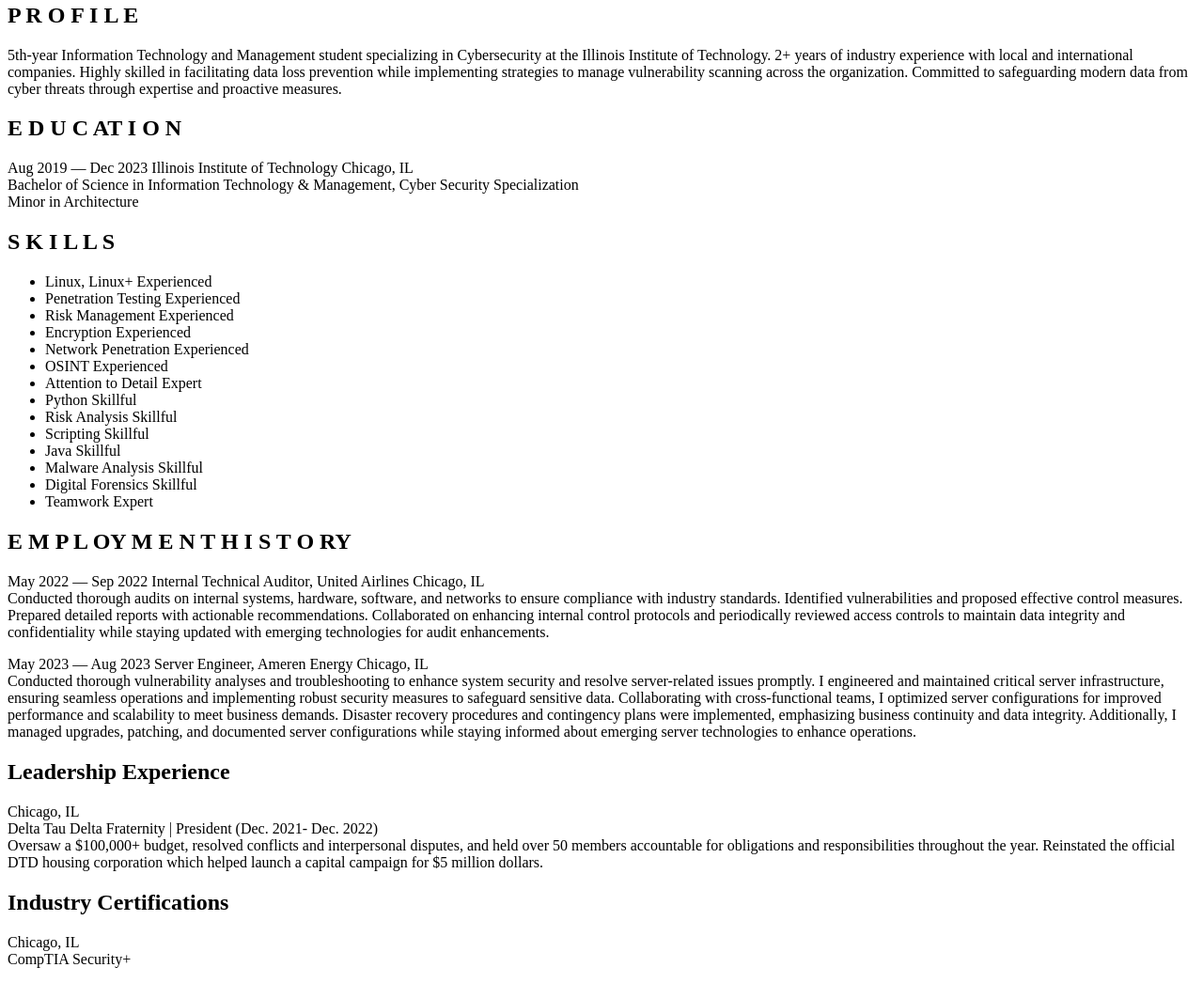
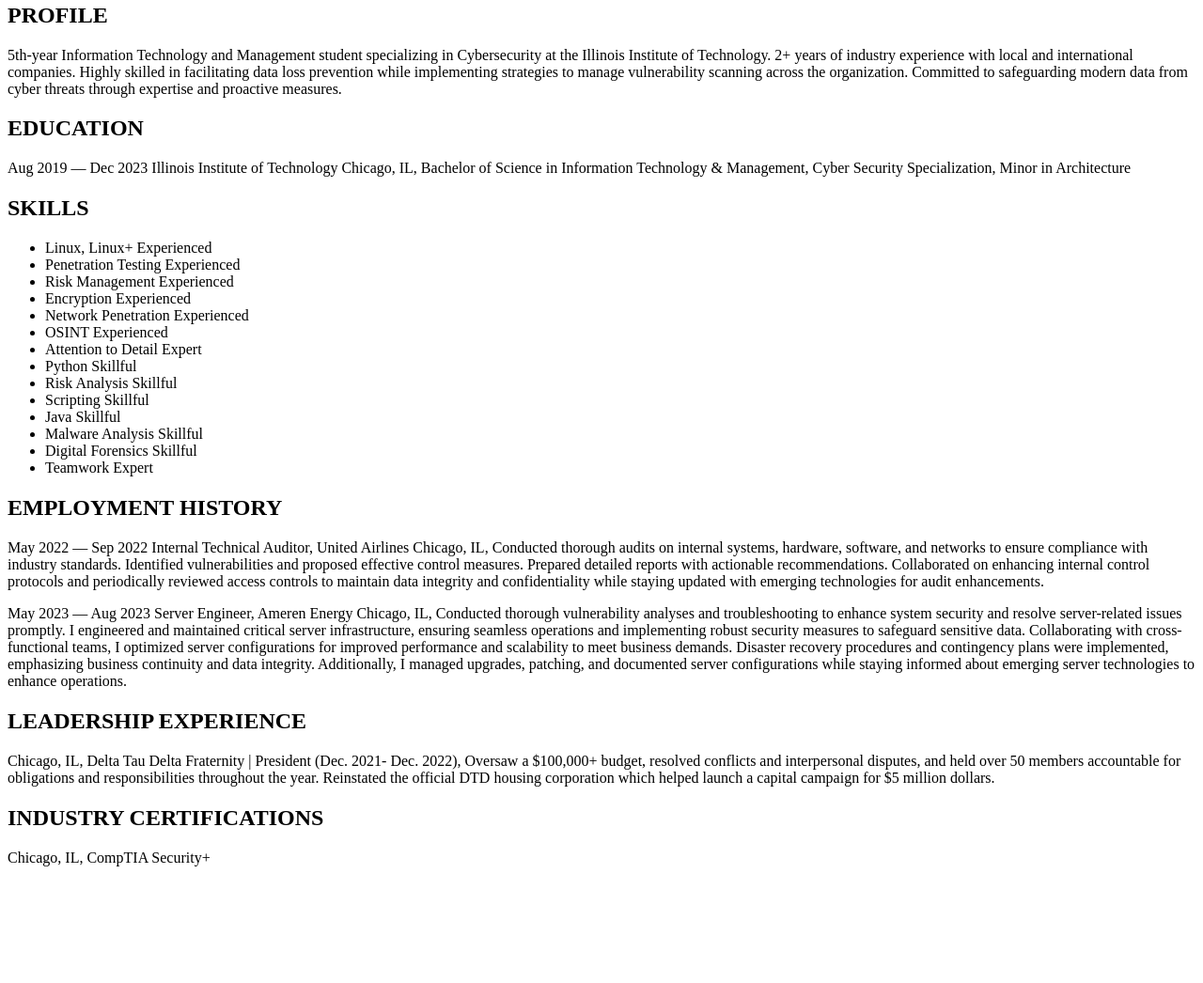
Before and after one commit to ESaarlas/Project1, a plain HTML site: page index.html in a window 1280 px wide. Shown: the part 236-1282 px from the top of the page at 94% size. After the commit the page ends 1174 px from the top, so only its background shows below. Drawn offline with Linux system fonts and the light colour scheme.

Commit message:
update html.index
grammar and removed br tags

```diff
--- a/index.html
+++ b/index.html
@@ -14,19 +14,13 @@
   <h1>Erik Saarlas</h1>
   <p>Chicago, Illinois, 470-985-9377, erikw.saarlas@gmail.com</p>
 
-  <h2>P R O F I L E</h2>
-  <p>5th-year Information Technology and Management student specializing in Cybersecurity at the Illinois Institute
-    of Technology. 2+ years of industry experience with local and international companies. Highly skilled in
-    facilitating data loss prevention while implementing strategies to manage vulnerability scanning across the
-    organization. Committed to safeguarding modern data from cyber threats through expertise and proactive
-    measures.</p>
+  <h2>PROFILE</h2>
+  <p>5th-year Information Technology and Management student specializing in Cybersecurity at the Illinois Institute of Technology. 2+ years of industry experience with local and international companies. Highly skilled in facilitating data loss prevention while implementing strategies to manage vulnerability scanning across the organization. Committed to safeguarding modern data from cyber threats through expertise and proactive measures.</p>
 
-  <h2>E D U C AT I O N</h2>
-  <p>Aug 2019 — Dec 2023 Illinois Institute of Technology Chicago, IL<br>
-    Bachelor of Science in Information Technology & Management, Cyber Security Specialization<br>
-    Minor in Architecture</p>
+  <h2>EDUCATION</h2>
+  <p>Aug 2019 — Dec 2023 Illinois Institute of Technology Chicago, IL, Bachelor of Science in Information Technology & Management, Cyber Security Specialization, Minor in Architecture</p>
 
-  <h2>S K I L L S</h2>
+  <h2>SKILLS</h2>
   <ul>
     <li>Linux, Linux+ Experienced</li>
     <li>Penetration Testing Experienced</li>
@@ -44,21 +38,16 @@
     <li>Teamwork Expert</li>
   </ul>
 
-  <h2>E M P L OY M E N T H I S T O RY</h2>
-  <p>May 2022 — Sep 2022 Internal Technical Auditor, United Airlines Chicago, IL<br>
-    Conducted thorough audits on internal systems, hardware, software, and networks to ensure compliance with industry standards. Identified vulnerabilities and proposed effective control measures. Prepared detailed reports with actionable recommendations. Collaborated on enhancing internal control protocols and periodically reviewed access controls to maintain data integrity and confidentiality while staying updated with emerging technologies for audit enhancements.</p>
+  <h2>EMPLOYMENT HISTORY</h2>
+  <p>May 2022 — Sep 2022 Internal Technical Auditor, United Airlines Chicago, IL, Conducted thorough audits on internal systems, hardware, software, and networks to ensure compliance with industry standards. Identified vulnerabilities and proposed effective control measures. Prepared detailed reports with actionable recommendations. Collaborated on enhancing internal control protocols and periodically reviewed access controls to maintain data integrity and confidentiality while staying updated with emerging technologies for audit enhancements.</p>
 
-  <p>May 2023 — Aug 2023 Server Engineer, Ameren Energy Chicago, IL<br>
-    Conducted thorough vulnerability analyses and troubleshooting to enhance system security and resolve server-related issues promptly. I engineered and maintained critical server infrastructure, ensuring seamless operations and implementing robust security measures to safeguard sensitive data. Collaborating with cross-functional teams, I optimized server configurations for improved performance and scalability to meet business demands. Disaster recovery procedures and contingency plans were implemented, emphasizing business continuity and data integrity. Additionally, I managed upgrades, patching, and documented server configurations while staying informed about emerging server technologies to enhance operations.</p>
+  <p>May 2023 — Aug 2023 Server Engineer, Ameren Energy Chicago, IL, Conducted thorough vulnerability analyses and troubleshooting to enhance system security and resolve server-related issues promptly. I engineered and maintained critical server infrastructure, ensuring seamless operations and implementing robust security measures to safeguard sensitive data. Collaborating with cross-functional teams, I optimized server configurations for improved performance and scalability to meet business demands. Disaster recovery procedures and contingency plans were implemented, emphasizing business continuity and data integrity. Additionally, I managed upgrades, patching, and documented server configurations while staying informed about emerging server technologies to enhance operations.</p>
 
-  <h2>Leadership Experience</h2>
-  <p>Chicago, IL<br>
-    Delta Tau Delta Fraternity | President (Dec. 2021- Dec. 2022)<br>
-    Oversaw a $100,000+ budget, resolved conflicts and interpersonal disputes, and held over 50 members accountable for obligations and responsibilities throughout the year. Reinstated the official DTD housing corporation which helped launch a capital campaign for $5 million dollars.</p>
+  <h2>LEADERSHIP EXPERIENCE</h2>
+  <p>Chicago, IL, Delta Tau Delta Fraternity | President (Dec. 2021- Dec. 2022), Oversaw a $100,000+ budget, resolved conflicts and interpersonal disputes, and held over 50 members accountable for obligations and responsibilities throughout the year. Reinstated the official DTD housing corporation which helped launch a capital campaign for $5 million dollars.</p>
 
-  <h2>Industry Certifications</h2>
-  <p>Chicago, IL<br>
-    CompTIA Security+</p>
+  <h2>INDUSTRY CERTIFICATIONS</h2>
+  <p>Chicago, IL, CompTIA Security+</p>
 
 </body>
 </html>
```
